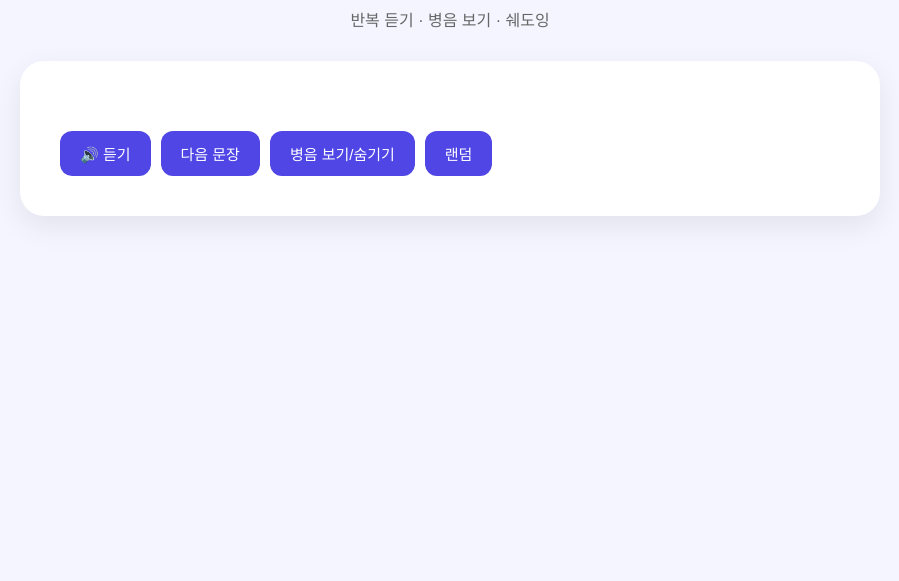
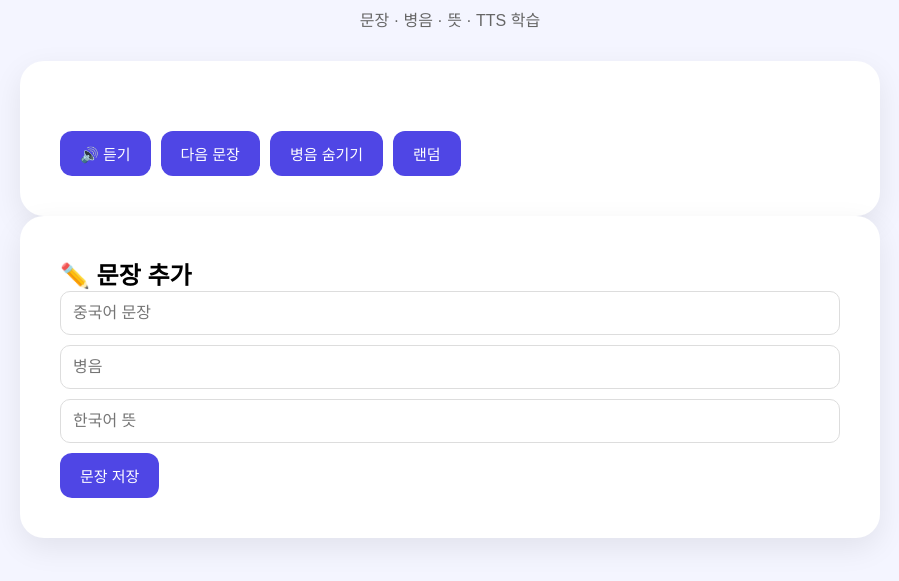
Before and after one commit to dahaeson/EBS-Chinese, a plain HTML site: page index.html in a window 1280 px wide. Shown: the part 89-670 px from the top of the page, without its empty margins (190-1089 px from the left). Drawn offline with Linux system fonts and the light colour scheme.

Commit message:
Update index.html

```diff
--- a/index.html
+++ b/index.html
@@ -1,12 +1,11 @@
 <!DOCTYPE html>
 <html lang="ko">
 <head>
-    <meta charset="UTF-8">
-    <meta name="viewport" content="width=device-width, initial-scale=1.0">
+<meta charset="UTF-8">
+<meta name="viewport" content="width=device-width, initial-scale=1.0">
+<title>중국어 문장 암기</title>
 
-    <title>중국어 문장 암기</title>
-
-    <link rel="stylesheet" href="style.css">
+<link rel="stylesheet" href="style.css">
 </head>
 
 <body>
@@ -15,7 +14,7 @@
 
     <div class="header">
         <h1>📚 중국어 문장 암기</h1>
-        <p>반복 듣기 · 병음 보기 · 쉐도잉</p>
+        <p>문장 · 병음 · 뜻 · TTS 학습</p>
     </div>
 
     <div class="card">
@@ -28,23 +27,40 @@
 
         <div class="button-group">
 
-            <button onclick="speakSentence()">
-                🔊 듣기
-            </button>
+            <button onclick="speakSentence()">🔊 듣기</button>
 
-            <button onclick="nextSentence()">
-                다음 문장
-            </button>
+            <button onclick="nextSentence()">다음 문장</button>
 
-            <button onclick="togglePinyin()">
-                병음 보기/숨기기
-            </button>
+            <button onclick="togglePinyin()">병음 숨기기</button>
 
-            <button onclick="randomSentence()">
-                랜덤
-            </button>
+            <button onclick="randomSentence()">랜덤</button>
 
         </div>
+
+    </div>
+
+    <div class="card add-card">
+
+        <h2>✏️ 문장 추가</h2>
+
+        <input
+            type="text"
+            id="newChinese"
+            placeholder="중국어 문장">
+
+        <input
+            type="text"
+            id="newPinyin"
+            placeholder="병음">
+
+        <input
+            type="text"
+            id="newKorean"
+            placeholder="한국어 뜻">
+
+        <button onclick="addSentence()">
+            문장 저장
+        </button>
 
     </div>
 
```
